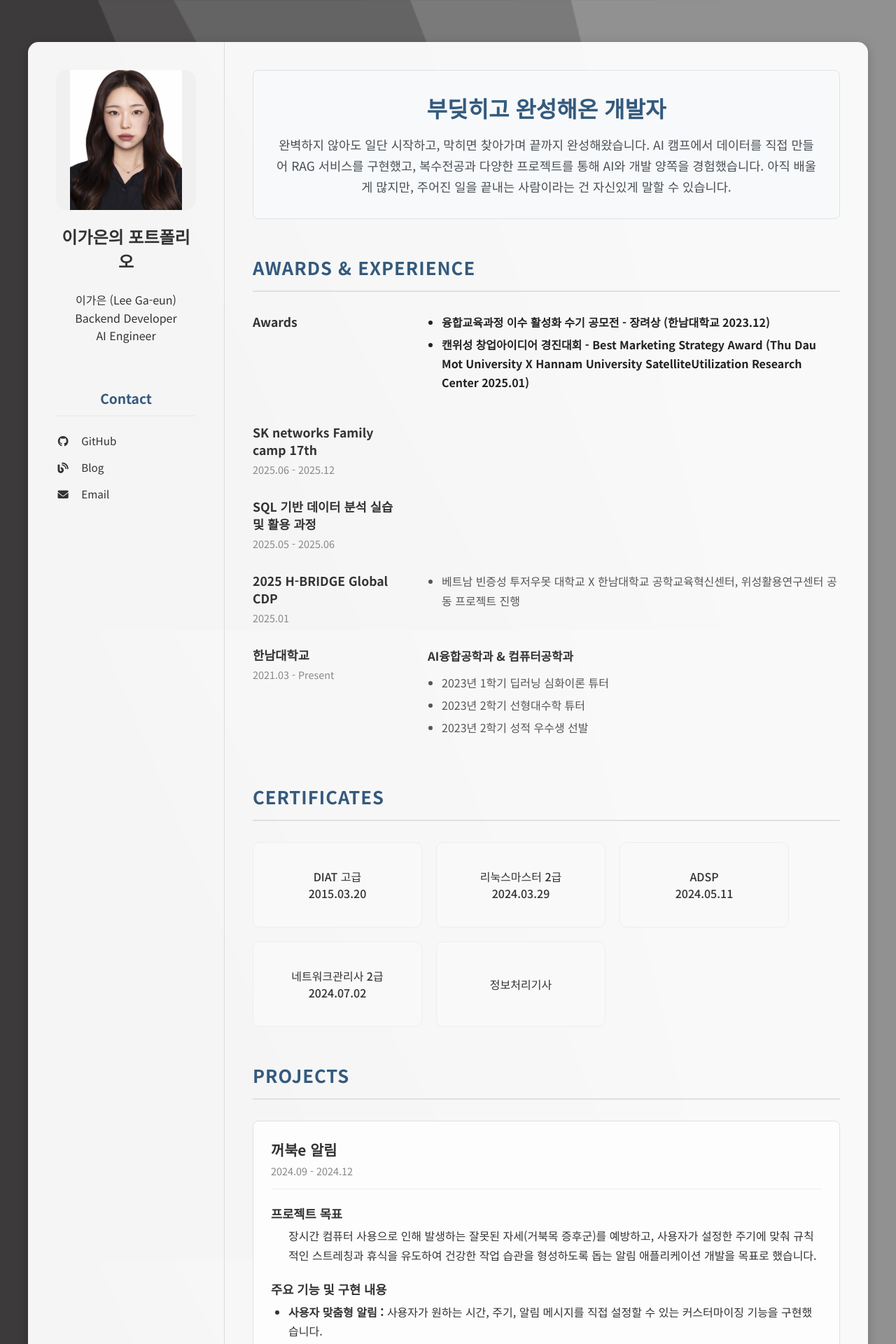
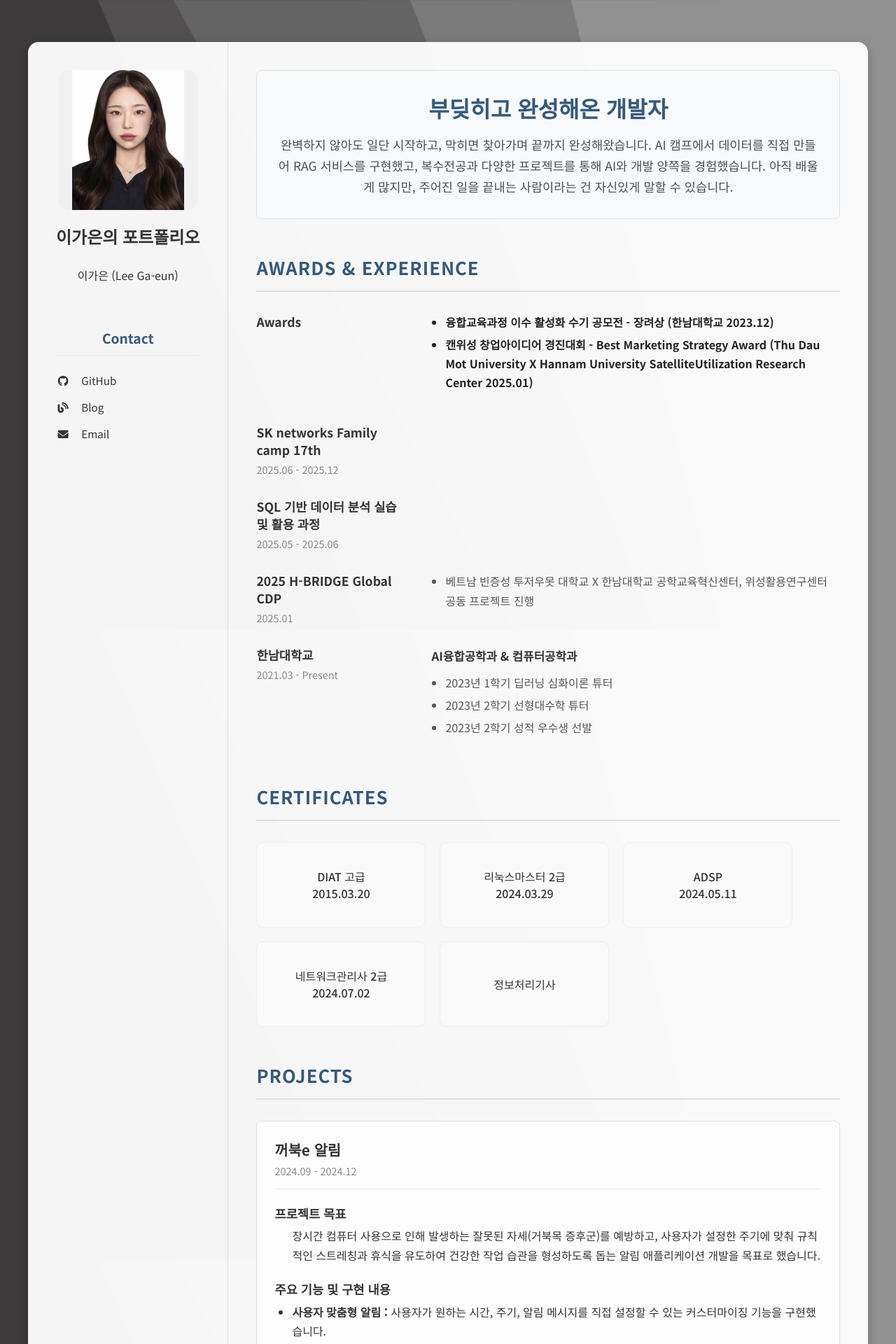
Before and after one commit to Leegaeune/Leegaeune.github.io, a Jekyll site: the page built from index.md, in a window 1280 px wide. Shown: the top 1920 px of the page at 70% size. Built offline with Jekyll 4.4.1, drawn with Linux system fonts in a browser that asks for light colours.

Commit message:
fix layout6

```diff
--- a/_config.yml
+++ b/_config.yml
@@ -1,7 +1,7 @@
 # Title and tag line
 title: '이가은의 포트폴리오'
 
-description: "이가은 (Lee Ga-eun)<br>Backend Developer<br>AI Engineer"
+description: "이가은 (Lee Ga-eun)"
 
 # Images
 avatar: 'IMG_1282.JPG'
--- a/_layouts/default.html
+++ b/_layouts/default.html
@@ -23,7 +23,7 @@
               <h2>Contact</h2>
               <ul>
                 <li><a href="https://github.com/Leegaeune" target="_blank" rel="noopener noreferrer"><i class="fab fa-github"></i> GitHub</a></li>
-                <li><a href="https://blog.naver.com/ga_ag_" target="_blank" rel="noopener noreferrer"><i class="fas fa-blog"></i> Blog</a></li>
+                <li><a href="https://leegaeune.github.io/goag_blog/" target="_blank" rel="noopener noreferrer"><i class="fas fa-blog"></i> Blog</a></li>
                 <li><a href="mailto:igaeun916@gmail.com"><i class="fas fa-envelope"></i> Email</a></li>
               </ul>
             </div>
--- a/assets/css/style.css
+++ b/assets/css/style.css
@@ -182,3 +182,8 @@ body {
     font-weight: 700 !important;
     color: #222 !important;
 }
+
+/* "이가은의 포트폴리오 줄바꿈 없애기" */
+.sidebar h1 {
+    white-space: nowrap;
+}
```
